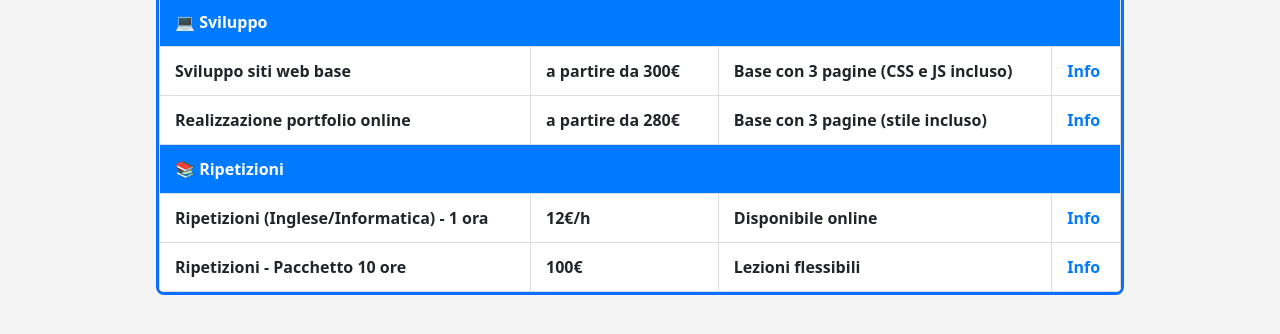
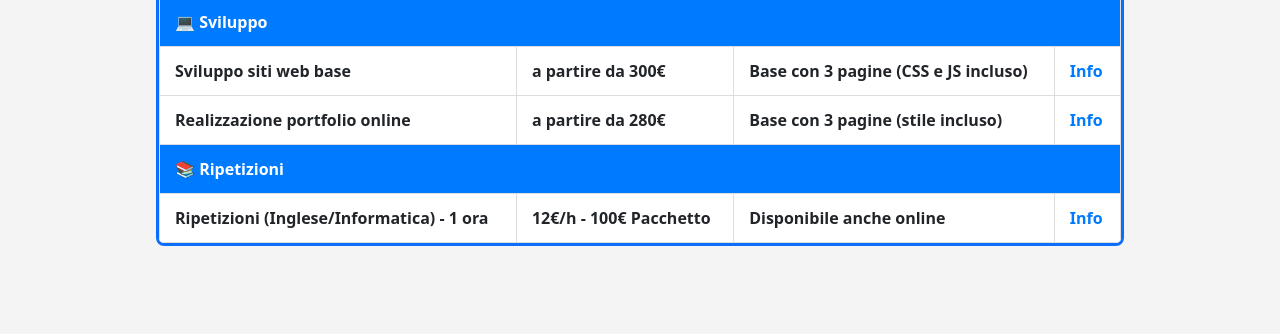
Before and after one commit to alessiotechdev/ripetizionieconsulenze, a plain HTML site: page servizi.html in a window 1280 px wide. Shown: the part 676-1010 px from the top of the page. After the commit the page ends 962 px from the top, so only its background shows below. Drawn offline with nearby package versions, Linux system fonts and the light colour scheme.

Commit message:
Add files via upload

```diff
--- a/servizi.html
+++ b/servizi.html
@@ -92,7 +92,7 @@
         </svg>
 
         </td>
-        <td> <a href="doc/pdf/Assistenza/DI_InstallazioneSWOS.pdf" target="_blank">Info</a> </td>
+        <td> <a href="doc/pdf/Assistenza/DI_AssistenzaTecnicaMobile.pdf" target="_blank">Info</a> </td>
       </tr>
       <tr>
         <td>Ottimizzazione PC</td>
@@ -124,14 +124,8 @@
       </tr>
       <tr>
         <td>Ripetizioni (Inglese/Informatica) - 1 ora</td>
-        <td>12€/h</td>
-        <td>Disponibile online</td>
-        <td> <a href="doc/pdf/Ripetizioni/DI_Ripetizioni.pdf" target="_blank">Info</a> </td>
-      </tr>
-      <tr>
-        <td>Ripetizioni - Pacchetto 10 ore</td>
-        <td>100€</td>
-        <td>Lezioni flessibili</td>
+        <td>12€/h - 100€ Pacchetto</td>
+        <td>Disponibile anche online</td>
         <td> <a href="doc/pdf/Ripetizioni/DI_Ripetizioni.pdf" target="_blank">Info</a> </td>
       </tr>
     </tbody>
```
